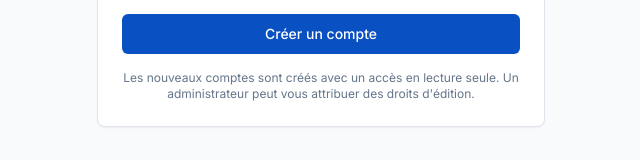
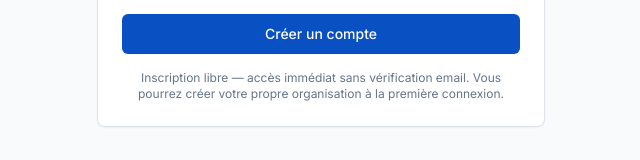
Before and after one commit to mariobachelot-stack/remix-of-scorp-architecture-studio, a React (Vite) app: page /auth in a window 1280 px wide. Both pictures are taken after a click on the tab "Inscription". Shown: the part 548-708 px from the top of the page, without its empty margins (319-959 px from the left). Built offline with nearby package versions, Linux system fonts and the light colour scheme; the HTML template or start-up script is replaced by a standard one.

Commit message:
Changes
Co-authored-by: mariobachelot-stack <225919852+mariobachelot-stack@users.noreply.github.com>

```diff
--- a/src/pages/Auth.tsx
+++ b/src/pages/Auth.tsx
@@ -233,8 +233,8 @@ export default function Auth() {
                     </Button>
 
                     <p className="text-xs text-center text-muted-foreground">
-                      Les nouveaux comptes sont créés avec un accès en lecture seule.
-                      Un administrateur peut vous attribuer des droits d'édition.
+                      Inscription libre — accès immédiat sans vérification email.
+                      Vous pourrez créer votre propre organisation à la première connexion.
                     </p>
                   </form>
                 </TabsContent>
```
